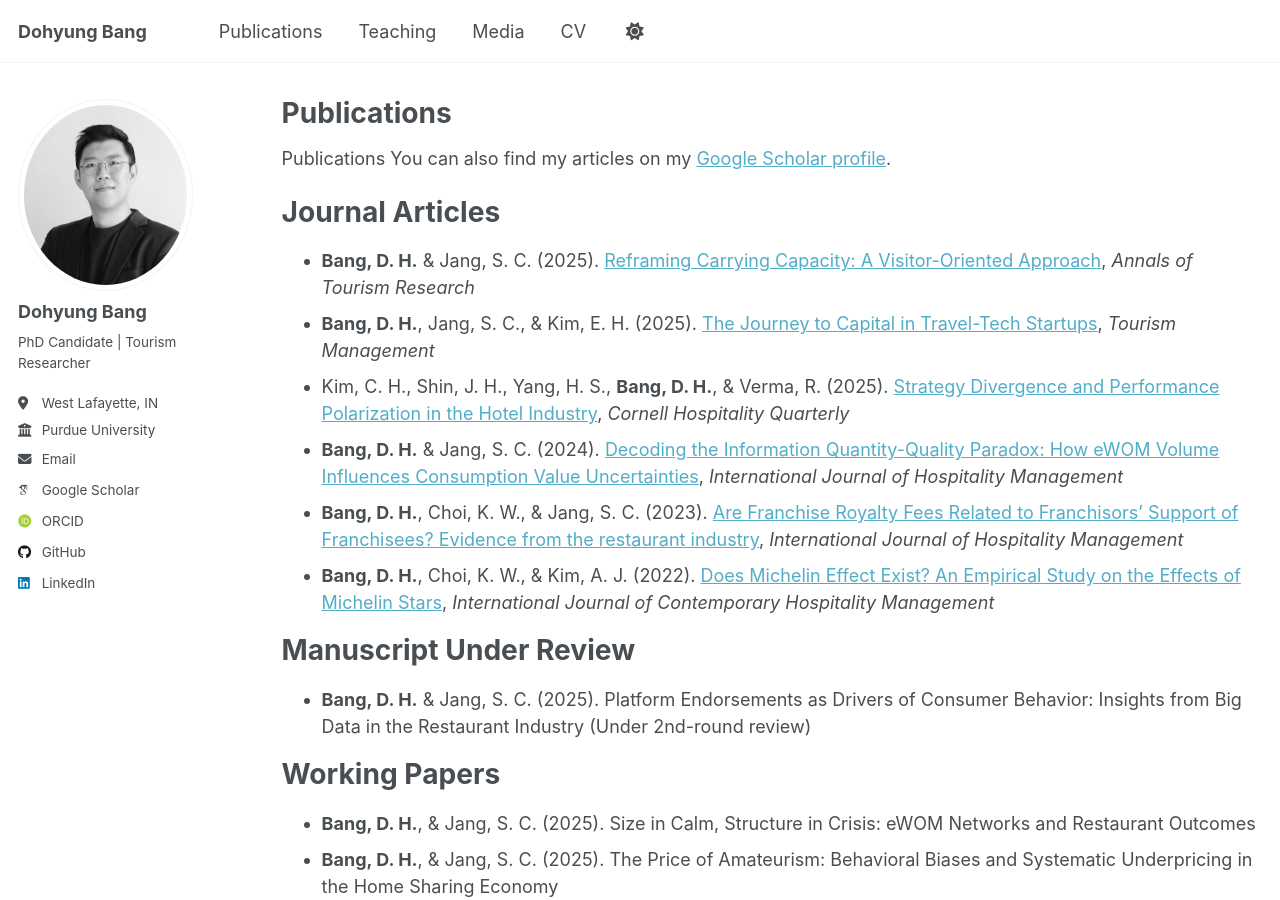
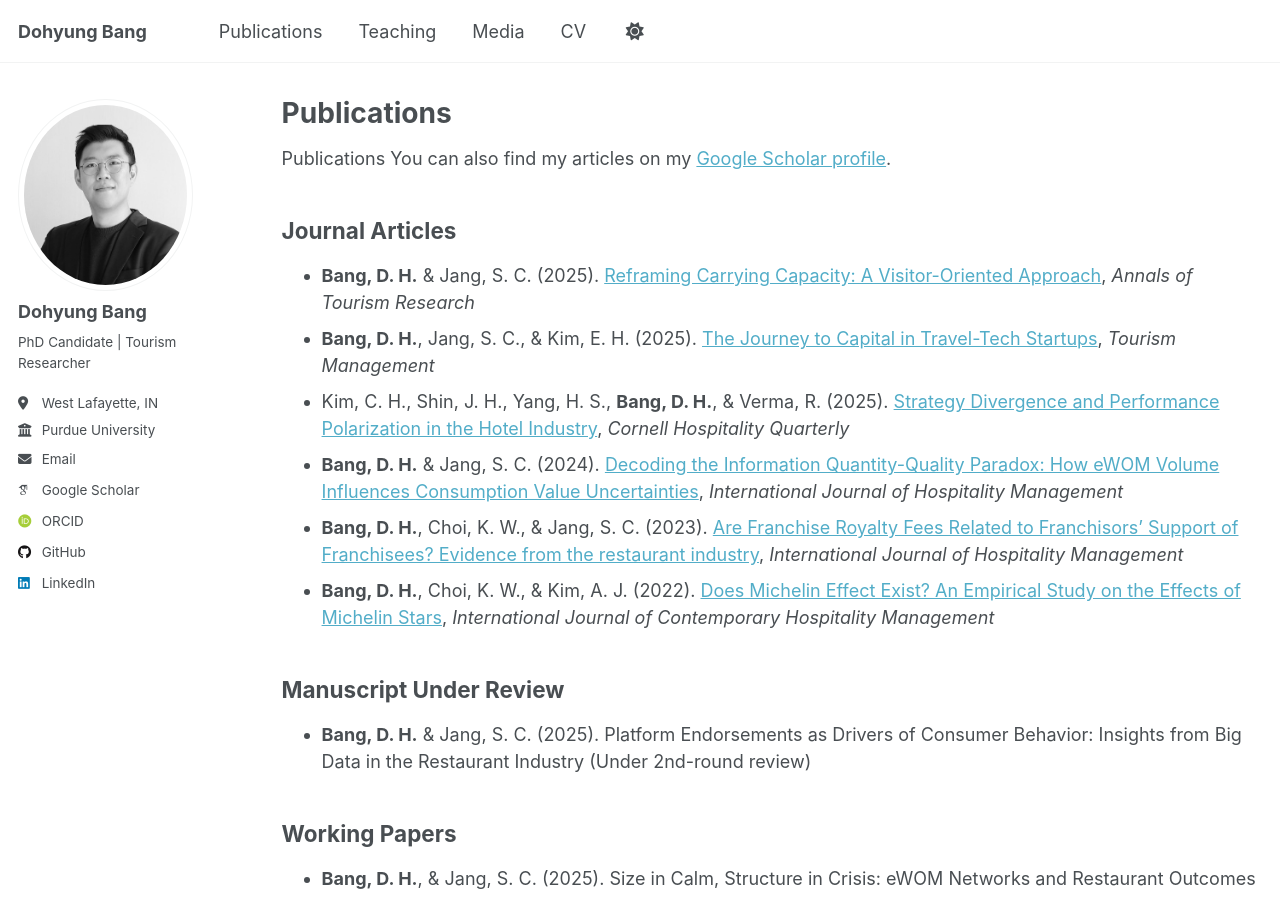
Before and after one commit to dohyungbang/dohyungbang.github.io, a Jekyll site: the page built from _pages/publications.md, in a window 1280 px wide and 900 px high. Built offline with Jekyll 4.4.1, drawn with Linux system fonts in a browser that asks for light colours; some web fonts are replaced; a script that is not in the unit is left out.

```diff
--- a/_pages/publications.md
+++ b/_pages/publications.md
@@ -8,8 +8,7 @@ author_profile: true
 Publications
 You can also find my articles on my [Google Scholar profile](https://scholar.google.com/citations?user=mX_GvX0AAAAJ).
 
-Journal Articles
-======
+## Journal Articles
 - **Bang, D. H.** & Jang, S. C. (2025). [Reframing Carrying Capacity: A Visitor-Oriented Approach](https://doi.org/10.1016/j.annals.2025.104022), _Annals of Tourism Research_
 - **Bang, D. H.**, Jang, S. C., & Kim, E. H. (2025). [The Journey to Capital in Travel-Tech Startups](https://doi.org/10.1016/j.tourman.2025.105251), _Tourism Management_
 - Kim, C. H., Shin, J. H., Yang, H. S., **Bang, D. H.**, & Verma, R. (2025). [Strategy Divergence and Performance Polarization in the Hotel Industry](https://doi.org/10.1177/19389655241244703), _Cornell Hospitality Quarterly_
@@ -17,12 +16,10 @@ Journal Articles
 - **Bang, D. H.**, Choi, K. W., & Jang, S. C. (2023). [Are Franchise Royalty Fees Related to Franchisors' Support of Franchisees? Evidence from the restaurant industry](https://doi.org/10.1016/j.ijhm.2023.103555), _International Journal of Hospitality Management_
 - **Bang, D. H.**, Choi, K. W., & Kim, A. J. (2022). [Does Michelin Effect Exist? An Empirical Study on the Effects of Michelin Stars](https://doi.org/10.1108/IJCHM-08-2021-1025), _International Journal of Contemporary Hospitality Management_
 
-Manuscript Under Review
-======
+## Manuscript Under Review
 - **Bang, D. H.** & Jang, S. C. (2025). Platform Endorsements as Drivers of Consumer Behavior: Insights from Big Data in the Restaurant Industry (Under 2nd-round review)
 
-Working Papers
-======
+## Working Papers
 - **Bang, D. H.**, & Jang, S. C. (2025). Size in Calm, Structure in Crisis: eWOM Networks and Restaurant Outcomes
 - **Bang, D. H.**, & Jang, S. C. (2025). The Price of Amateurism: Behavioral Biases and Systematic Underpricing in the Home Sharing Economy
 - **Bang, D. H.**, Jang, S. C. (2025). Hub-and-Spoke Tourism Networks: Measuring and Explaining Spillover Effectiveness
@@ -30,8 +27,7 @@ Working Papers
 - **Bang, D. H.**, & Jang, S. C. (2025). Temporal Shifts in Online Reviewers’ Motivation and Selection Behavior: A Dynamic Analysis Using Hidden Markov Models (HMM)
 - **Bang, D. H.**, & Jang, S. C. (2025). Extending Tourism Productivity: The Shared-Inputs Global Network DEA (SIGN-DEA) Approach with Absorptive Capacity
 
-Conference Presentations
-======
+## Conference Presentations
 - **Bang, D. H.**, & Jang. S. C. (2025). The Ripple Effect of Motivation: How Online Reviewers Shape eWOM Behavior Over Time, _2025 ICHRIE Global Conference_, Indianapolis, IN, USA
 - **Bang, D. H.**, & Jang. S. C. (2025). Beyond Carrying Capacity: A New Approach to Overtourism, _The 30th Annual Graduate Education and Graduate Student Research Conference in Hospitality and Tourism_, Houston, TX, USA [Best Paper Nominee]
 - **Bang, D. H.**, & Jang. S. C. (2024). Navigating the Valley of Death Challenge of Travel-tech Startups: Evidence from the Korean Travel-tech Industry, _22nd APacCHRIE Conference_, Seoul, South Korea [Best Paper Award]
```
